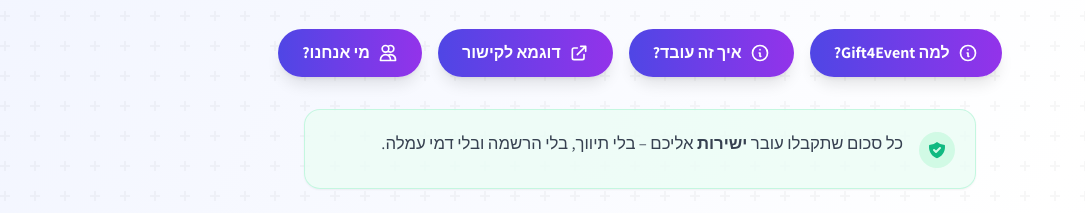
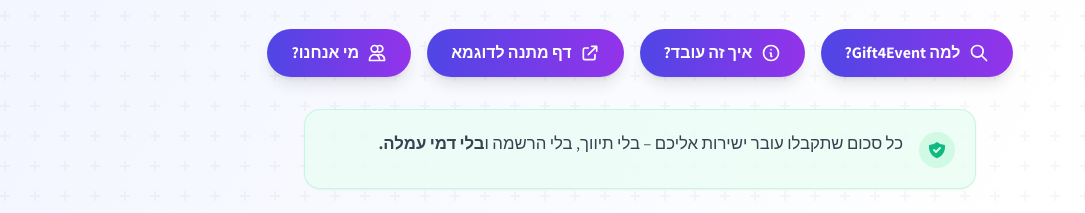
Before and after one commit to RanWeissman/WeddingPayment, a plain HTML site: page index.html in a window 1280 px wide. Shown: the part 259-472 px from the top of the page, without its empty margins (0-1085 px from the left). Drawn offline with nearby package versions, Linux system fonts and the light colour scheme; a script that the page names is missing.

Commit message:
design-changes

```diff
--- a/index.html
+++ b/index.html
@@ -102,8 +102,7 @@
                 <button type="button" onclick="openAboutModal()"
                     class="inline-flex items-center gap-2 px-6 py-3 bg-gradient-to-r from-indigo-600 to-purple-600 hover:from-indigo-700 hover:to-purple-700 text-white font-bold rounded-full shadow-lg hover:shadow-xl transition-all duration-300 hover:-translate-y-1">
                     <svg class="w-5 h-5" fill="none" stroke="currentColor" viewBox="0 0 24 24">
-                        <path stroke-linecap="round" stroke-linejoin="round" stroke-width="2"
-                            d="M13 16h-1v-4h-1m1-4h.01M21 12a9 9 0 11-18 0 9 9 0 0118 0z"></path>
+                        <path stroke-linecap="round" stroke-linejoin="round" stroke-width="2" d="M21 21l-6-6m2-5a7 7 0 11-14 0 7 7 0 0114 0z"></path>
                     </svg>
                     למה Gift4Event?
                 </button>
@@ -123,7 +122,7 @@
                     <svg class="w-5 h-5" fill="none" stroke="currentColor" viewBox="0 0 24 24">
                         <path stroke-linecap="round" stroke-linejoin="round" stroke-width="2" d="M10 6H6a2 2 0 00-2 2v10a2 2 0 002 2h10a2 2 0 002-2v-4M14 4h6m0 0v6m0-6L10 14"></path>
                     </svg>
-                    <span>דוגמא לקישור</span>
+                    <span>דף מתנה לדוגמא</span>
                 </button>
 
                 <!-- Who Are We Button -->
@@ -152,7 +151,7 @@
                         </svg>
                     </div>
                     <p class="text-gray-700 text-[1.05rem] leading-relaxed">
-                        כל סכום שתקבלו עובר <strong>ישירות</strong> אליכם – בלי תיווך, בלי הרשמה ובלי דמי עמלה.
+                        כל סכום שתקבלו עובר ישירות אליכם – בלי תיווך, בלי הרשמה ו<strong>בלי דמי עמלה.</strong>
                     </p>
                 </div>
             </div>
@@ -951,7 +950,7 @@
         <div class="relative bg-white rounded-2xl shadow-2xl w-full max-w-md max-h-[90vh] flex flex-col transform scale-95 transition-transform duration-300"
             id="live-example-content" dir="rtl">
             <div class="flex items-center justify-between p-5 border-b border-gray-100 shrink-0">
-                <h3 class="text-2xl font-extrabold text-indigo-900">דוגמא לקישור</h3>
+                <h3 class="text-2xl font-extrabold text-indigo-900">דף מתנה לדוגמא</h3>
                 <button type="button" onclick="closeLiveExampleModal()"
                     class="text-gray-400 hover:text-gray-600 bg-gray-50 hover:bg-gray-100 rounded-full p-2 transition-colors">
                     <svg class="w-5 h-5" fill="none" stroke="currentColor" viewBox="0 0 24 24">
```
